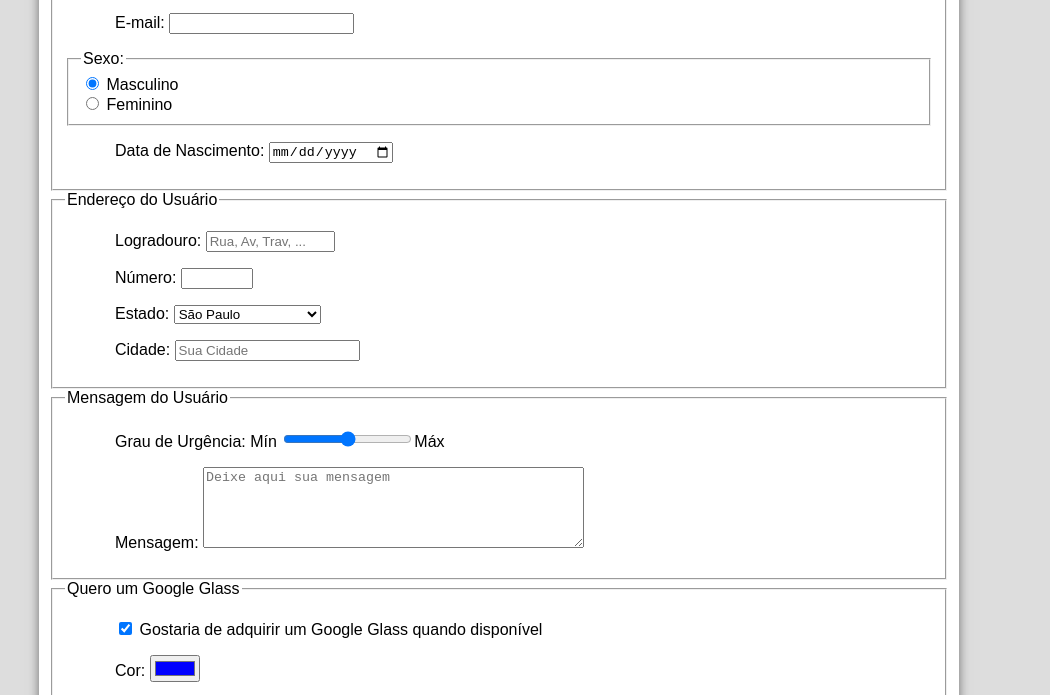
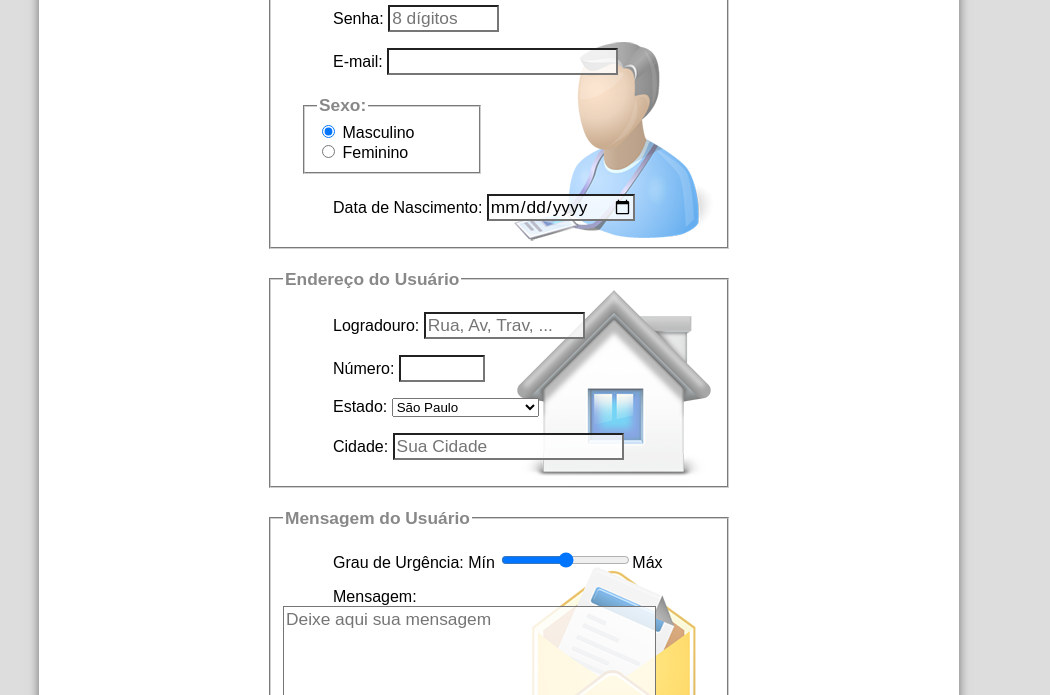
Before and after one commit to LilianeCosta767/HTML, a plain HTML site: page projeto-glass-html5/fale-conosco.html in a window 1280 px wide. Shown: the part 276-971 px from the top of the page, without its empty margins (141-1191 px from the left). Drawn offline with Linux system fonts and the light colour scheme.

Commit message:
finalizacao do projeto google-glass com a formatacao do formulario da pagina fale-conosco com css

```diff
--- a/projeto-glass-html5/_css/form.css
+++ b/projeto-glass-html5/_css/form.css
@@ -0,0 +1,49 @@
+@charset "UTF-8";
+
+form {
+    width: 500px;
+    margin: auto;
+}
+
+input, textarea {
+    font-family: sans-serif;
+    font-weight: normal;
+    font-size: 13pt;
+    background-color: rgba(255, 255, 255, .8);
+}
+
+input:hover, textarea:hover{
+    background-color: #dddddd;
+}
+
+legend {
+    color: #888888;
+    font-weight: bold;
+    font-size: 13pt;
+    font-family: sans-serif;
+}
+
+fieldset {
+    border-color: #cecece;
+    margin: 20px;
+}
+
+fieldset#sexo {
+    width: 150px;
+}
+
+fieldset#usuario {
+    background: url(../_imagens/icone-contato.png) no-repeat 95% 95%; /*imagem sem repetição no canto inferior direito do campo*/
+}
+
+fieldset#endereco {
+    background: url(../_imagens/icone-endereco.png) no-repeat 95% 95%;
+}
+
+fieldset#mensagem {
+    background: url(../_imagens/icone-mensagem.png) no-repeat 95% 95%;
+}
+
+fieldset#pedido {
+    background: url(../_imagens/icone-pagamento.png) no-repeat 95% 95%;
+}
--- a/projeto-glass-html5/fale-conosco.html
+++ b/projeto-glass-html5/fale-conosco.html
@@ -84,7 +84,7 @@
             <p><label for="cUrg">Grau de Urgência: </label>Mín <input type="range" name="tUrg" id="cUrg" min="0" max="10"/>Máx</p>
             <p>
                 <label for="cMsg">Mensagem: </label>
-                <textarea name="tMsg" id="cMsg" cols="45" rows="5" placeholder="Deixe aqui sua mensagem"></textarea>
+                <textarea name="tMsg" id="cMsg" cols="35" rows="5" placeholder="Deixe aqui sua mensagem"></textarea>
             </p>
         </fieldset>
 
```
